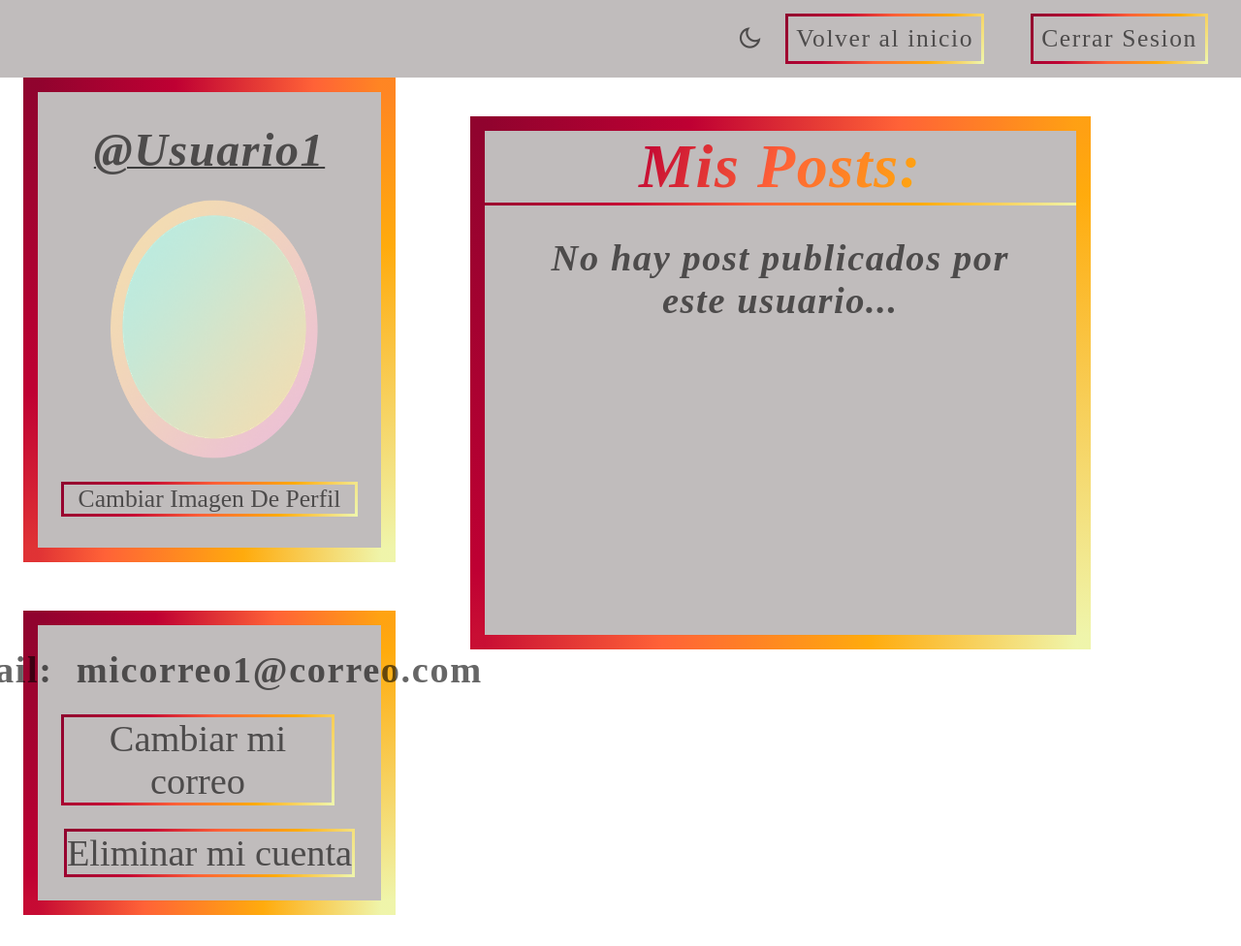
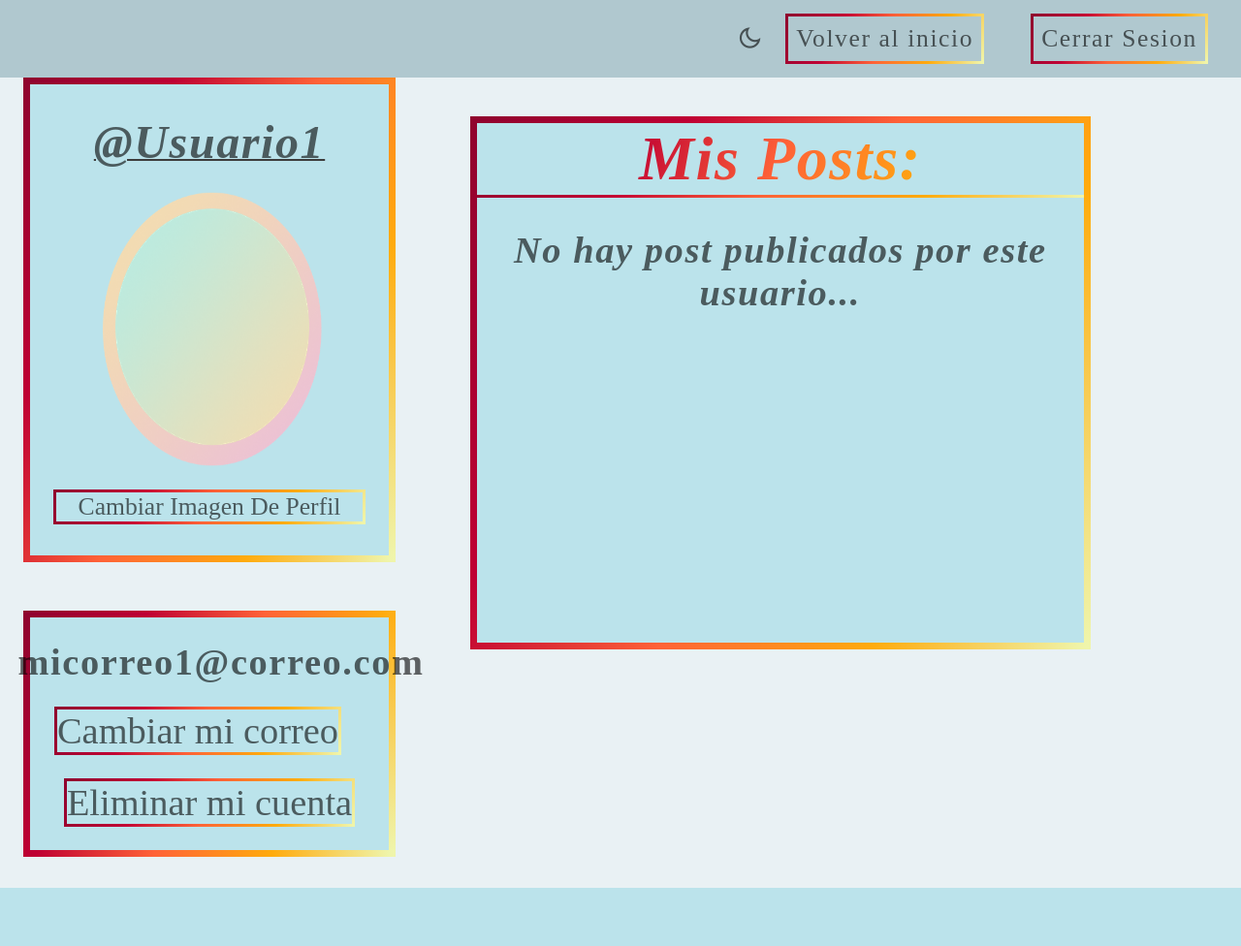
Before and after one commit to VeridianKnight/Cursophp_trabajo_integrado, a PHP site: page /otraspaginas/perfil.php in a window 1280 px wide. Shown: the whole page at 97% size. After the commit the page ends 916 px from the top, so only its background shows below. Run offline with PHP 8.4, Linux system fonts and the light colour scheme; a user stored in the database is signed in; data comes from the database, SQL or seed files in the repository.

Commit message:
cambio de colores modo claro

```diff
--- a/otraspaginas/perfil.php
+++ b/otraspaginas/perfil.php
@@ -180,7 +180,6 @@ $db->close();
 
             <div class="datos_usuario borde-g">
                 <div class="emai">
-                    <h1 class="email-txt"> Email: </h1>
                     <h1 class="user-email">
                         <?php echo $row['email']; ?>
                     </h1>
--- a/utilidades/css/estilosHome.css
+++ b/utilidades/css/estilosHome.css
@@ -14,10 +14,10 @@
     --clr-primario: #3d3d3d;
     --clr-secundario: rgba(0,0,0,0.6);
     --clr-bg-primario: #fff;
-    --clr-bg-secundario: #c0bcbc;
+    --clr-bg-secundario: #b0c8cf;
     --clr-hover-claro: var(--clr-bg-primario);
     --clr-hover-obsc:  #131417;
-    --clr-transparecia: #252830;
+    --clr-transparecia: #acdfe8;
     --clr-transparecia-alt: rgba(0,0,0,0.15);
     --clr-gradient: linear-gradient(115deg, #90032e, #bf0033, #ff6237, #ffab0d, #eff5ab);
 /*Tamaños personalizados*/
@@ -82,7 +82,7 @@ i{
 /********************************/
 body.modo-obsc{
     --clr-primario: #fff;
-    --clr-secundario: #afb6cd;
+    --clr-secundario: #e9f1f4;
     --clr-bg-primario: #131417;
     --clr-bg-secundario: #252830;
     --clr-hover-claro: var(--clr-primario);
--- a/utilidades/css/estilosPerfil.css
+++ b/utilidades/css/estilosPerfil.css
@@ -7,11 +7,11 @@
 /*Colores personalizados*/
     --clr-primario: #3d3d3d;
     --clr-secundario: rgba(0,0,0,0.6);
-    --clr-bg-primario: #fff;
-    --clr-bg-secundario: #c0bcbc;
+    --clr-bg-primario: #e9f1f4;
+    --clr-bg-secundario: #b0c8cf;
     --clr-hover-claro: var(--clr-bg-primario);
     --clr-hover-obsc:  #131417;
-    --clr-transparecia: #252830;
+    --clr-transparecia: rgba(172,223,232,0.75);
     --clr-transparecia-alt: rgba(0,0,0,0.15);
     --clr-gradient: linear-gradient(115deg, #90032e, #bf0033, #ff6237, #ffab0d, #eff5ab);
 /*Tamaños personalizados*/
@@ -102,12 +102,12 @@ body.modo-obsc{
 .pfp.borde-g,
 .datos_usuario.borde-g
 {
-    border: 15px solid;
+    border: 7px solid;
     border-image-slice: 1;
     border-image-source: var(--clr-gradient);
 }
 .post_usuario.borde-g{
-    border: 15px solid;
+    border: 7px solid;
     border-image-slice: 1;
     border-image-source: var(--clr-gradient);
 }
@@ -184,7 +184,7 @@ body.modo-obsc{
     justify-content: center;
     text-justify: center;
     padding:var(--margen-m) var(--margen-s);
-    background: var(--clr-bg-secundario);
+    background: var(--clr-transparecia);
 }
 
 .pfp h2{
@@ -226,7 +226,7 @@ body.modo-obsc{
     padding: var(--margen-s);
     font-size: var(--fuente-xl);
     margin-bottom: var(--margen-m);
-    background: var(--clr-bg-secundario);
+    background: var(--clr-transparecia);
 }
 
 .emai {
@@ -240,6 +240,8 @@ body.modo-obsc{
 }
 
 .emai h1{
+    display: flex;
+    flex-direction: row;
     font-size: var(--fuente-l);
 }
 
@@ -271,7 +273,7 @@ body.modo-obsc{
     margin-left: 6vw;
     width: 100%;
     height:100%;
-    background: var(--clr-bg-secundario);
+    background: var(--clr-transparecia);
     margin-top: var(--margen-l); /* Ajusta el margen superior para separarlo de datos_usuario */
     text-align: center; /* Alinea el contenido al centro si es necesario */
 }
@@ -316,7 +318,7 @@ body.modo-obsc{
     width: 100%;
     max-width: 100%;
     height: 100vh;
-    background-color: var(--clr-bg-secundario);
+    background-color: var(--clr-bg-primario);
     position: fixed;
     top: 0;
     left: 0;
```
Also changed, not shown: 1 other file.
